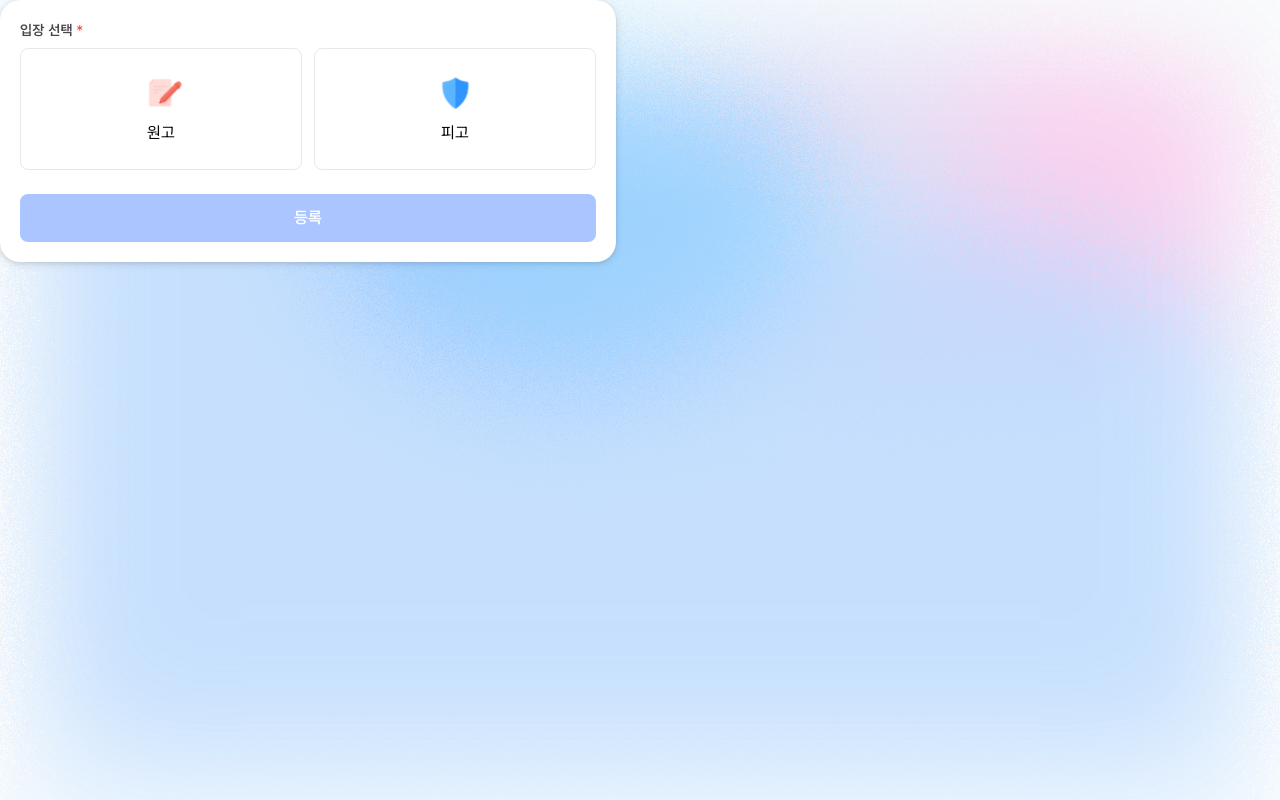
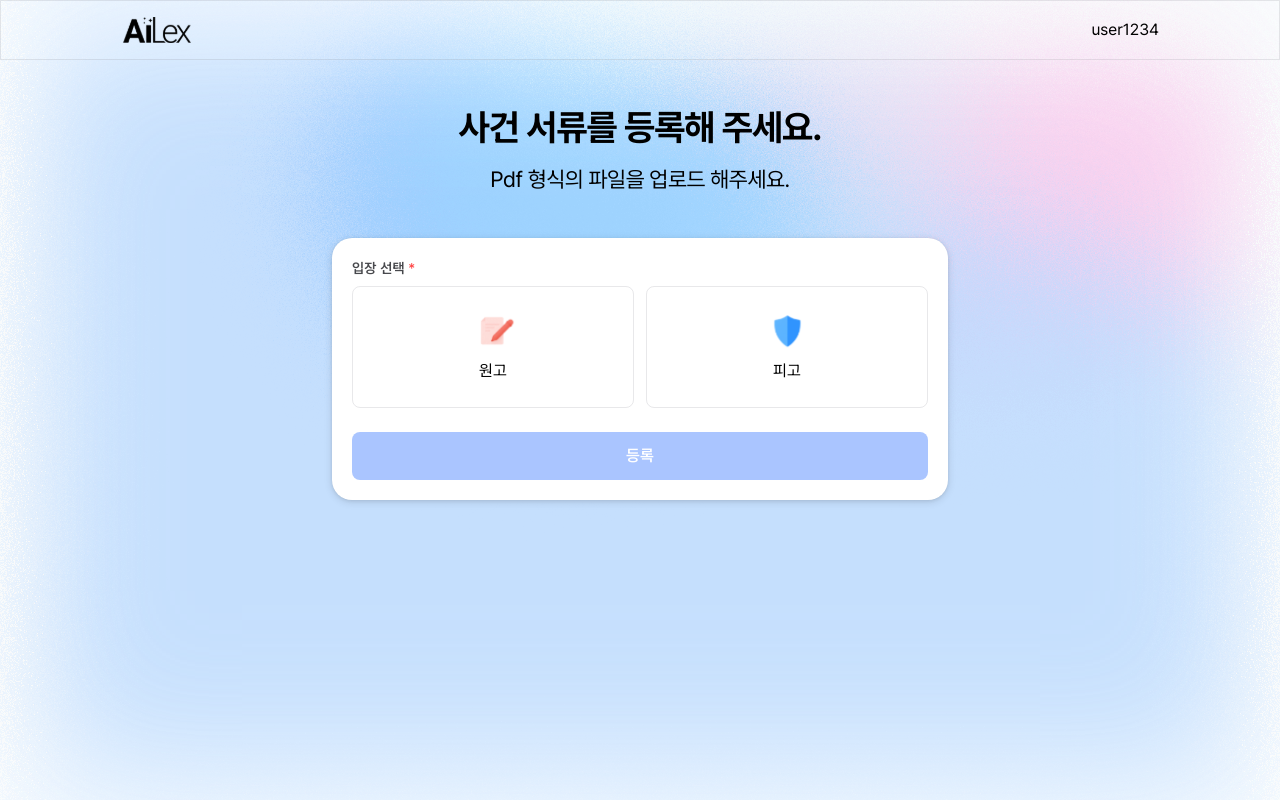
Before and after one commit to gustn99/ai-lex-web, a React (Vite) app: page / in a window 1280 px wide. Built offline with nearby package versions, Linux system fonts and the light colour scheme.

Commit message:
feat: 탑바 및 홈 헤더 구현

```diff
--- /dev/null
+++ b/src/components/Home/TopBar.tsx
@@ -0,0 +1,27 @@
+import { useLocation } from 'react-router-dom';
+
+import PlusIcon from '@/assets/svgs/common/plus.svg?react';
+import LogoIcon from '@/assets/svgs/home/logo.svg?react';
+
+import { Button } from '../common/Button';
+
+export default function TopBar() {
+	const location = useLocation();
+	const isTrueHome = location.pathname === '/';
+
+	return (
+		<div className="border-line-normal-neutral sticky flex h-15 w-full items-center border bg-white/10 px-6 md:px-15 lg:px-30">
+			<div className="mx-auto flex w-full max-w-[1100px] items-center justify-between">
+				<LogoIcon className="my-1.5" />
+				<div className="flex items-center gap-4">
+					<p>user1234</p>
+					{!isTrueHome && (
+						<Button appearance="solid" size="medium" LeadingIcon={PlusIcon}>
+							서면 생성하기
+						</Button>
+					)}
+				</div>
+			</div>
+		</div>
+	);
+}
--- a/src/pages/Home/Home.tsx
+++ b/src/pages/Home/Home.tsx
@@ -1,11 +1,19 @@
 import BackgroundImage from '@/components/Home/BackgroundImage';
 import FileUploaderContent from '@/components/Home/FileUploaderContent';
+import TopBar from '@/components/Home/TopBar';
 
 export default function Home() {
 	return (
-		<div>
-			<FileUploaderContent />
-			<BackgroundImage />
-		</div>
+		<>
+			<TopBar />
+			<div className="mt-11 flex flex-col items-center gap-11">
+				<div className="space-y-3 text-center">
+					<p className="text-title-01 font-bold">사건 서류를 등록해 주세요.</p>
+					<p className="text-heading-01">Pdf 형식의 파일을 업로드 해주세요.</p>
+				</div>
+				<FileUploaderContent />
+				<BackgroundImage />
+			</div>
+		</>
 	);
 }
```
Also changed, not shown: src/assets/svgs/common/plus.svg (added), src/assets/svgs/home/logo.svg (added).
